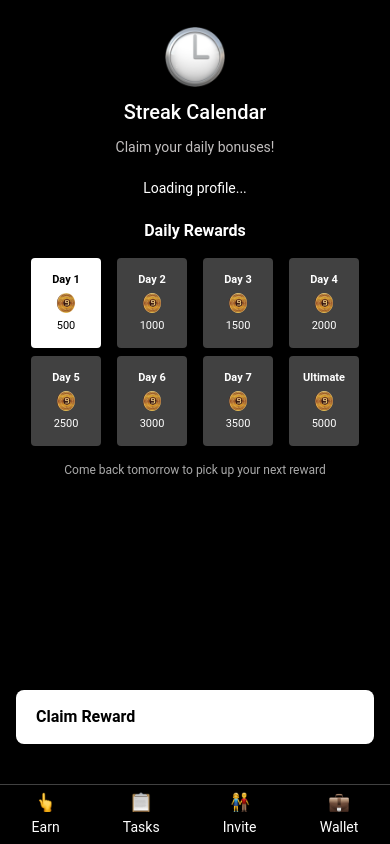
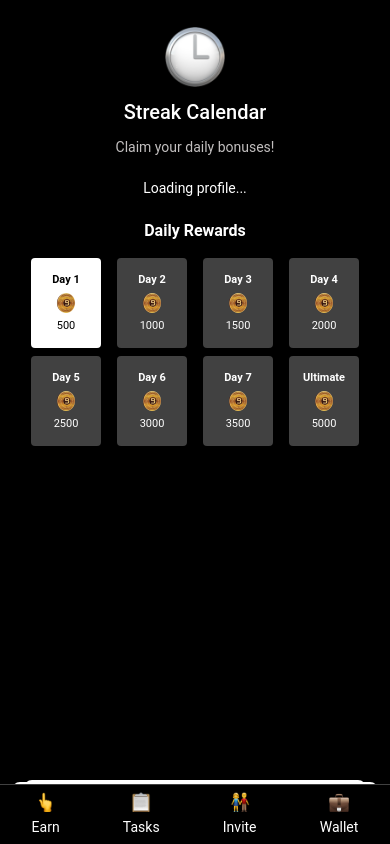
Before and after one commit to boredtap/Bored-Tap-App, a React (Create React App) app: page /daily-streak-screen in a window 390 px wide. Built offline with nearby package versions, Linux system fonts and the light colour scheme.

Commit message:
Refactor DailyStreakScreen.css and DailyStreakScreen.js; update CTA button styles and layout for improved appearance and responsiveness

```diff
--- a/src/screens/DailyStreakScreen.css
+++ b/src/screens/DailyStreakScreen.css
@@ -118,14 +118,22 @@
 }
 
 /* CTA container */
-.cta-container {
-  position: fixed;
-  bottom: 80px;
-  left: 16px;
-  right: 16px;
-  display: flex;
-  justify-content: center;
-  z-index: 10;
+.cta-container2 {
+  width: 100%;
+    max-width: 100%; /* Prevent overflow */
+    height: 50px;
+    display: flex;
+    align-items: center;
+    justify-content: center; /* Centralized text */
+    padding: 12px;
+    background-color: #fff;
+    color: #000;
+    border: none;
+    border-radius: 8px;
+    font-size: 16px;
+    font-weight: 500;
+    cursor: pointer;
+    transition: background-color 0.3s ease;
 }
 
 /* Overlay for ineligibility */
--- a/src/screens/DailyStreakScreen.js
+++ b/src/screens/DailyStreakScreen.js
@@ -161,11 +161,10 @@ const DailyStreakScreen = () => {
             />
           ))}
         </div>
-        <p className="rewards-note">Come back tomorrow to pick up your next reward</p>
       </div>
 
       {/* CTA button */}
-      <div className="cta-container">
+      <div className="cta-container2">
         <CTAButton
           isActive={!claimedDays.includes(currentDay)}
           text={claimedDays.includes(currentDay) ? "Come Back Tomorrow" : "Claim Reward"}
```
